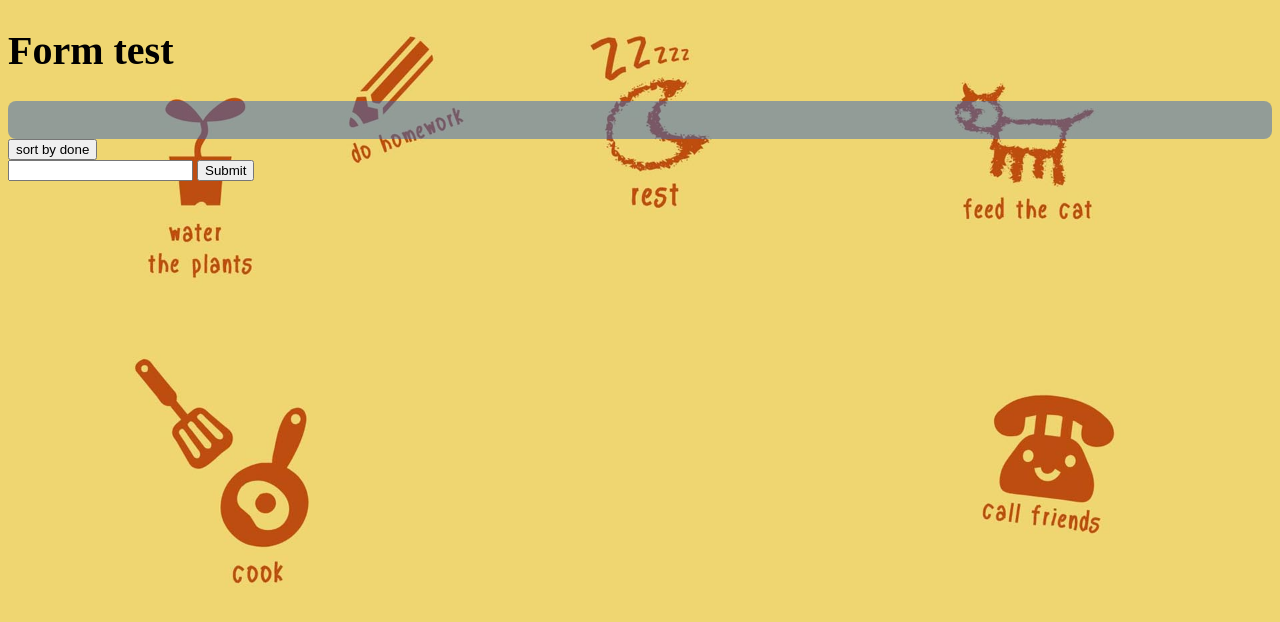
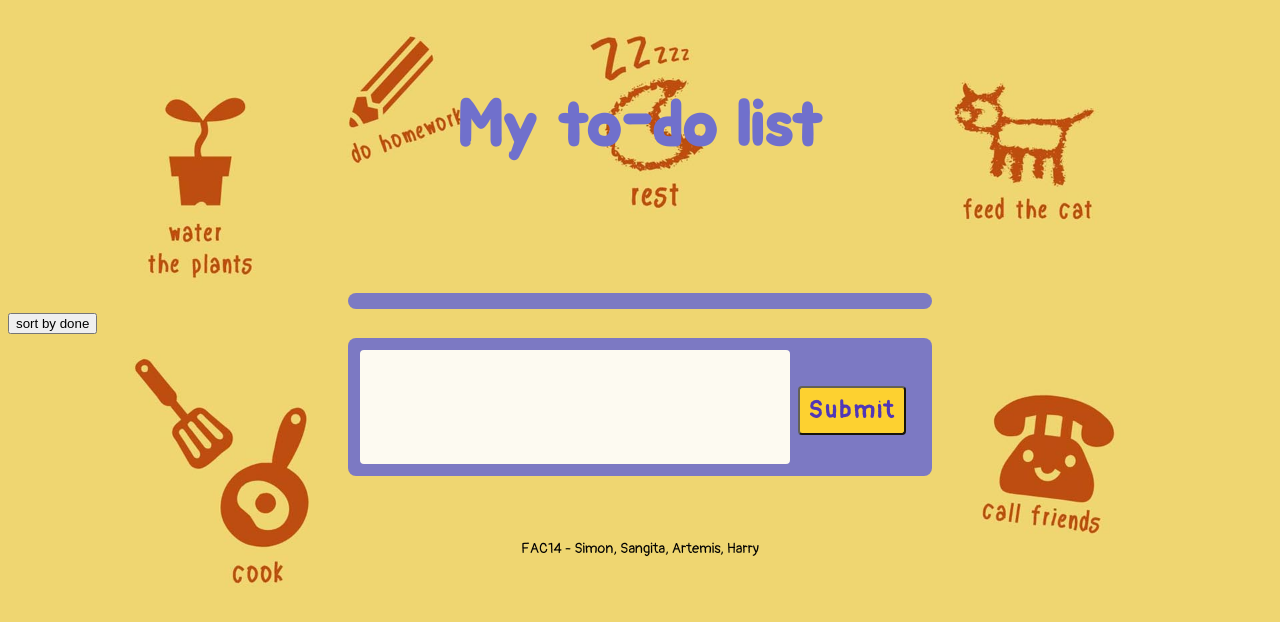
Before and after one commit to fac-14/team4week2, a website: page index.html in a window 1280 px wide. Drawn offline with Linux system fonts and the light colour scheme.

Commit message:
Add files via upload

```diff
--- a/index.html
+++ b/index.html
@@ -1,26 +1,36 @@
 <!DOCTYPE html>
-<html>
+<!DOCTYPE html>
+<!--[if lt IE 7]>      <html class="no-js lt-ie9 lt-ie8 lt-ie7"> <![endif]-->
+<!--[if IE 7]>         <html class="no-js lt-ie9 lt-ie8"> <![endif]-->
+<!--[if IE 8]>         <html class="no-js lt-ie9"> <![endif]-->
+<!--[if gt IE 8]><!--> <html class="no-js"> <!--<![endif]-->
+    <head>
+        <meta charset="utf-8">
+        <meta http-equiv="X-UA-Compatible" content="IE=edge">
+        <html lang="en-UK"></html>
+        <title>To-do list</title>
+        <meta name="description" content="">
+        <meta name="viewport" content="width=device-width, initial-scale=1">
+        <link rel="stylesheet" href="./style.css">
+  <link href="https://fonts.googleapis.com/css?family=Jua|Pangolin|Varela+Round" rel="stylesheet">
+  </head>
 
-<head>
-  <meta charset="utf-8">
-  <title>tdd todo</title>
-  <link rel="stylesheet" href="./style.css">
-</head>
+<header><br><br><h1>My to-do list</h1></header>
 
 <body>
 
-  <h1>Form test</h1>
   <form id="todo-container">
 
 
 
   </form>
-
-  <form id="add-todo">
-    <input type="text" name="description" value="">
-    <input type="submit" name="button" value="Submit">
+  <form class='form'>
+      <label for="add-text"></label>
+    <input type="text"  name="description" id='add-text' value="">
+    <input type="submit" id='submit-button' name="button" value="Submit">
   </form>
 </body>
+<footer>FAC14 - Simon, Sangita, Artemis, Harry</footer>
 <script type="text/javascript" src="./logic.js"></script>
 <script type="text/javascript" src="./dom.js"></script>
 
--- a/style.css
+++ b/style.css
@@ -1,48 +1,48 @@
-body {
-  background-image: url("images/bckg-img-Y.jpg");
+header{
+  margin-bottom: 10%;
+    }
+
+  body{
+    background-image: url('images/bckg-img-Y.jpg');
     background-repeat: no-repeat;
     background-size: cover;
-  background-color: #efd671;
+    background-color: #EFD671;
+  }
+
+  ul{
+    list-style-type: none;
   }
 
   h1 {
-  font-size: 40px;
+    font-family: 'Jua', sans-serif;
+    font-size: 4rem;
+    text-align: center;
+    color: #7070CC;
   }
 
-body {
-  background-image: url("images/bckg-img-Y.jpg");
-  background-repeat: no-repeat;
-  background-size: cover;
-  background-color: #efd671;
-}
-
-h1 {
-  font-size: 40px;
-}
-
-.delButton {
-  border: 3px solid black;
-  height: 50px;
-  width: 50px;
-  background-image: url(./images/delete.png);
-  background-repeat: no-repeat;
-  background-position: center;
+  .delButton{
+    border : 3px solid green;
+    height : 50px;
+    width : 50px;
+    background-image : url(./images/delete.png);
+    background-repeat : no-repeat;
+    background-position : center;
     border-radius: 50%;
     position: relative;
     text-align: center;
     grid-column-start: 2;
   }
 
-.form {
-  min-width: 80%;
-  max-width: 98%; /*Responding to issue 19: is the problem the percentage or the actual figure initially chosen, i.e. 50%?*/
-  padding: 1.2rem;
-  opacity: 0.5;
-  background-color: #3664bd;
-  margin: 1rem;
+
+  .form{
+      min-width: 40%;
+      max-width: 45%;
+      opacity: 0.9;
+      background-color:#7070CC;
       border-radius: 0.5rem;
       position: relative;
-  margin: 0 auto;
+      margin: 0.25rem auto;
+      padding: 0.5rem;
   }
 
   ul {
@@ -56,39 +56,37 @@ li {
       padding: 1.5rem 1.5rem 1.5rem 2rem;
       box-sizing: border-box;
       resize: vertical;
-  font-family: Arial, sans-serif;
-  font-size: 1.25rem;
+      font-family: 'Varela+Round', sans-serif;
+      font-size: 1.7rem;
       border: none;
     }
 
-#message-box {
-  height: 200px;
-}
-
-label {
-  padding: 0.25 rem 0.25rem 0.25rem 0.25;
-  color: white;
-  display: inline-block;
-  font-family: "Trebuchet", sans-serif;
-  font-size: 1.2rem;
-  margin: 0.3rem;
+    input[type=text]{
+      height: 7rem;
+      width: 75%;
+      font-family: 'Varela+Round', sans-serif;
+      font-size: 2rem;
+      border: 0.25rem solid;
+      border-color: #7070CC;
       border-radius: 0.5rem;
     }
 
-form li button {
-  background-color: rgb(224, 130, 6);
+
+
+    #submit-button{
+      background-color: #FFD12A;
       margin-top: 0.5rem;
       margin-left: auto;
-  padding: 0.5rem;
-  color: #000000;
-  font-family: Arial, sans-serif;
-  font-size: 1.25rem;
+      padding: 0.5rem;;
+      color: #3F26BF;
+      font-family: 'Pangolin', sans-serif;
+      font-size: 1.5rem;
       font-weight: bold;
       letter-spacing: 0.15rem;
       border-radius: 0.25rem;
   }
 
-form li button:active {
+  #submit-button:active {
       background-color: #66b348;
       -webkit-box-shadow: -0.1rem 0.1rem 0.1rem grey;
       -moz-box-shadow: -0.1rem 0.1rem 0.1rem grey;
@@ -97,20 +95,20 @@ form li button:active {
       -moz-transform: translateY(2px);
       transform: translateY(2px);
   }
-.markButton {
-  border: 3px solid green;
-  height: 50px;
-  width: 50px;
-  border-radius: 50%;
+  .markButton{
+    border : 3px solid green;
+    height : 50px;
+    width : 50px;
+    border-radius : 50%;
     background-image: url("./images/green-tick.png");
     background-size: cover;
     grid-column-start: 3;
   }
-.unMarkButton {
-  border: 3px solid red;
-  height: 50px;
-  width: 50px;
-  border-radius: 50%;
+  .unMarkButton{
+    border : 3px solid red;
+    height : 50px;
+    width : 50px;
+    border-radius : 50%;
     background-image: url("./images/red-cross.png");
     background-size: cover;
     grid-column-start: 3;
@@ -119,8 +117,36 @@ form li button:active {
   .line-through {
     text-decoration: line-through;
   }
-.sortButton {
-  border: 3px solid green;
-  height: 50px;
-  width: 50px;
+
+  footer{
+    text-align: center;
+    font-family: 'Pangolin', sans-serif;
+      font-size: 0.9rem;
+      margin-top: 4rem;
+      margin-bottom: 2rem;
   }
+
+
+
+  /*MEDIA QUERIES*/
+
+  /*FOR SCREENS OVER 600px*/
+  /*
+  @media screen and (min-width:600px) {
+
+  header{
+  margin-bottom: 8%;
+  }
+
+
+  .form{
+    min-width: 40%;
+    max-width: 40%;
+    margin:1% auto;
+    }
+
+    input[type=text]{
+      height: 5rem;
+      width: 100%;
+    }
+  } */
```
Lines whose indentation alone changed are shown as unchanged.
